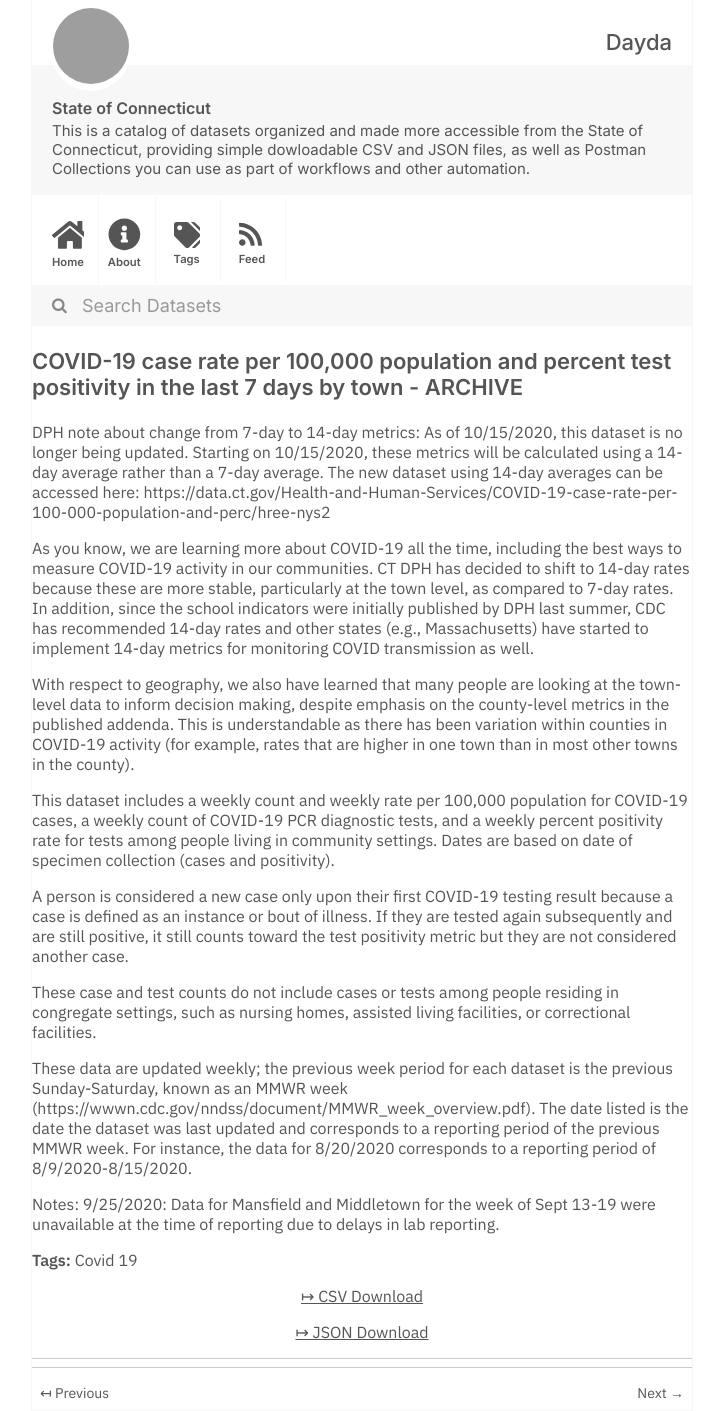
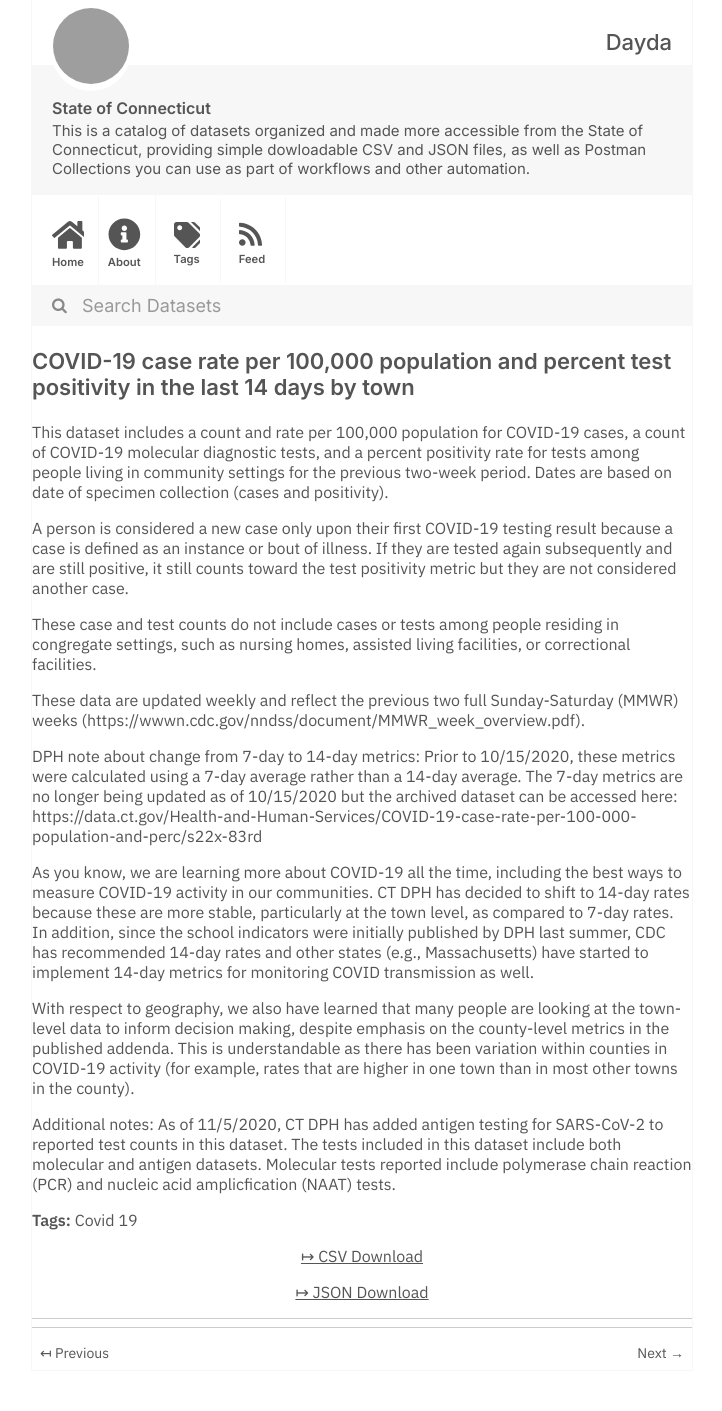
Before and after one commit to dayda-entities/state-of-connecticut, a Jekyll site: the page built from _posts/2020-11-12-covid-19-case-rate-per-100000-.md, in a window 1280 px wide. Shown: the whole page, without its empty margins (278-1000 px from the left). Built offline with Jekyll 4.4.1, drawn with Linux system fonts in a browser that asks for light colours; after the commit the page ends 1371 px from its top, so only the background shows below that; grey boxes are pictures that could not be loaded.

Commit message:
Publish Data

```diff
--- a/_posts/2020-11-12-covid-19-case-rate-per-100000-.md
+++ b/_posts/2020-11-12-covid-19-case-rate-per-100000-.md
@@ -1,34 +1,34 @@
 ---
 title: >-
   COVID-19 case rate per 100,000 population and percent test positivity in the
-  last 7 days by town - ARCHIVE
-created: '2020-11-12T14:57:35.506762'
-modified: '2020-12-04T18:58:12.297475'
+  last 14 days by town
+created: '2020-11-12T14:56:20.526004'
+modified: '2020-12-04T18:57:00.188552'
 state: active
 type: dataset
 tags:
   - Covid 19
 groups:
   - Local Government
-csv_url: 'https://data.ct.gov/api/views/s22x-83rd/rows.csv?accessType=DOWNLOAD'
-json_url: 'https://data.ct.gov/api/views/s22x-83rd/rows.json?accessType=DOWNLOAD'
+csv_url: 'https://data.ct.gov/api/views/hree-nys2/rows.csv?accessType=DOWNLOAD'
+json_url: 'https://data.ct.gov/api/views/hree-nys2/rows.json?accessType=DOWNLOAD'
 layout: post
 
 ---
+This dataset includes a count and rate per 100,000 population for COVID-19 cases, a count of COVID-19 molecular diagnostic tests, and a percent positivity rate for tests among people living in community settings for the previous two-week period. Dates are based on date of specimen collection (cases and positivity).
+
+A person is considered a new case only upon their first COVID-19 testing result because a case is defined as an instance or bout of illness. If they are tested again subsequently and are still positive, it still counts toward the test positivity metric but they are not considered another case.
+
+These case and test counts do not include cases or tests among people residing in congregate settings, such as nursing homes, assisted living facilities, or correctional facilities.
+
+These data are updated weekly and reflect the previous two full Sunday-Saturday (MMWR) weeks (https://wwwn.cdc.gov/nndss/document/MMWR_week_overview.pdf).
+
 DPH note about change from 7-day to 14-day metrics:
-As of 10/15/2020, this dataset is no longer being updated. Starting on 10/15/2020, these metrics will be calculated using a 14-day average rather than a 7-day average. The new dataset using 14-day averages can be accessed here: https://data.ct.gov/Health-and-Human-Services/COVID-19-case-rate-per-100-000-population-and-perc/hree-nys2
+Prior to 10/15/2020, these metrics were calculated using a 7-day average rather than a 14-day average. The 7-day metrics are no longer being updated as of 10/15/2020 but the archived dataset can be accessed here: https://data.ct.gov/Health-and-Human-Services/COVID-19-case-rate-per-100-000-population-and-perc/s22x-83rd
 
 As you know, we are learning more about COVID-19 all the time, including the best ways to measure COVID-19 activity in our communities. CT DPH has decided to shift to 14-day rates because these are more stable, particularly at the town level, as compared to 7-day rates. In addition, since the school indicators were initially published by DPH last summer, CDC has recommended 14-day rates and other states (e.g., Massachusetts) have started to implement 14-day metrics for monitoring COVID transmission as well.
 
 With respect to geography, we also have learned that many people are looking at the town-level data to inform decision making, despite emphasis on the county-level metrics in the published addenda. This is understandable as there has been variation within counties in COVID-19 activity (for example, rates that are higher in one town than in most other towns in the county).
 
-This dataset includes a weekly count and weekly rate per 100,000 population for COVID-19 cases, a weekly count of COVID-19 PCR diagnostic tests, and a weekly percent positivity rate for tests among people living in community settings. Dates are based on date of specimen collection (cases and positivity).
-
-A person is considered a new case only upon their first COVID-19 testing result because a case is defined as an instance or bout of illness. If they are tested again subsequently and are still positive, it still counts toward the test positivity metric but they are not considered another case.
-
-These case and test counts do not include cases or tests among people residing in congregate settings, such as nursing homes, assisted living facilities, or correctional facilities.
-
-These data are updated weekly; the previous week period for each dataset is the previous Sunday-Saturday, known as an MMWR week (https://wwwn.cdc.gov/nndss/document/MMWR_week_overview.pdf). The date listed is the date the dataset was last updated and corresponds to a reporting period of the previous MMWR week. For instance, the data for 8/20/2020 corresponds to a reporting period of 8/9/2020-8/15/2020.
-
-Notes:
-9/25/2020: Data for Mansfield and Middletown for the week of Sept 13-19 were unavailable at the time of reporting due to delays in lab reporting.
+Additional notes:
+As of 11/5/2020, CT DPH has added antigen testing for SARS-CoV-2 to reported test counts in this dataset. The tests included in this dataset include both molecular and antigen datasets. Molecular tests reported include polymerase chain reaction (PCR) and nucleic acid amplicfication (NAAT) tests.
```
